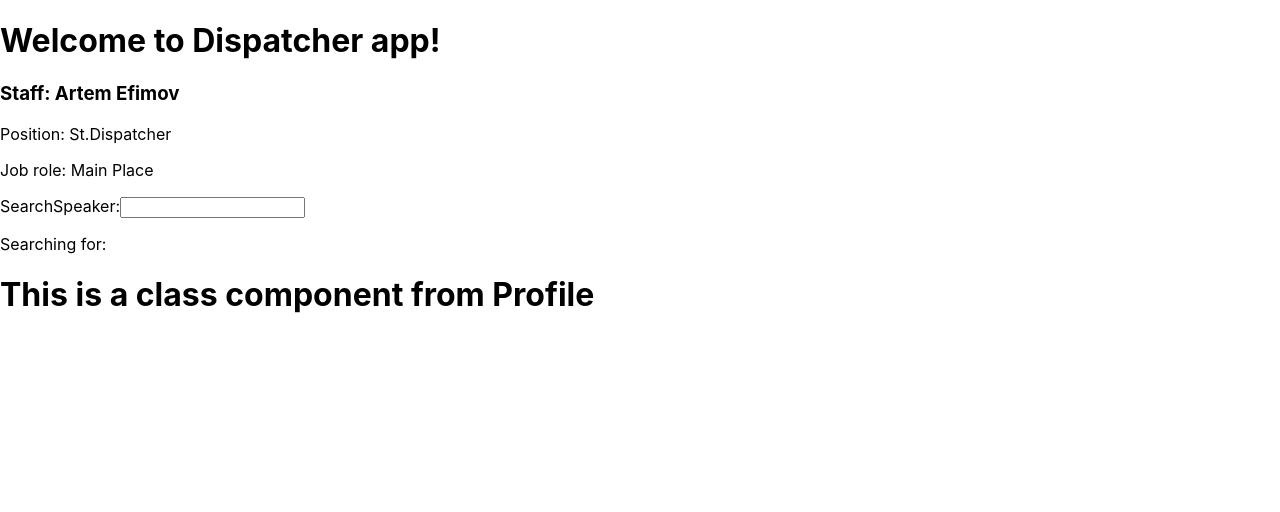
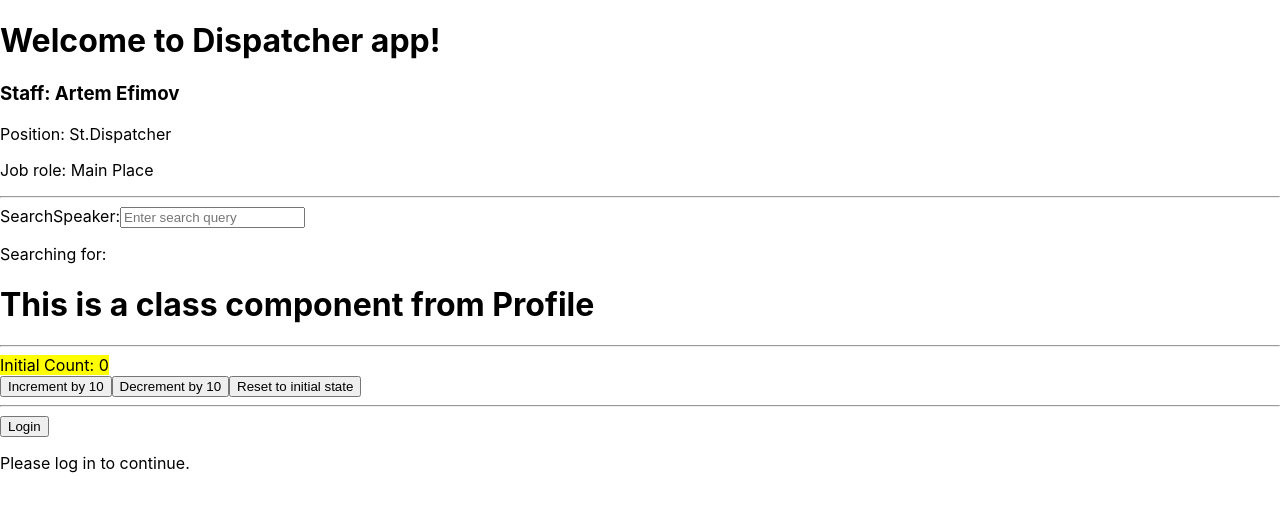
Before and after one commit to MyodsOnline/Flask_React, a React (Create React App) app in the folder frontend/: page / in a window 1280 px wide. Shown: the top 512 px of the page. Built offline with nearby package versions, Linux system fonts and the light colour scheme.

Commit message:
chapter three: 52 (75/408)

```diff
--- a/frontend/src/App.js
+++ b/frontend/src/App.js
@@ -2,6 +2,9 @@ import './App.css';
 import React from 'react';
 import Profile from './Profile';
 import SearchSpeaker from './SearchSpeaker/SearchSpeaker';
+import BrakeLine from './Utils/utils';
+import Counter from './Utils/Counter';
+import Dashboard from './LoginLogout/LoginLogout';
 
 
 const SpreakerProfile = (props) => {
@@ -24,8 +27,13 @@ function App() {
           jobTitle='St.Dispatcher'
           role='Main Place'
         />
+        <BrakeLine />
       <SearchSpeaker />
       <Profile />
+        <BrakeLine />
+      <Counter />
+        <BrakeLine />
+      <Dashboard />
     </div>
   );
 }
--- /dev/null
+++ b/frontend/src/LoginLogout/LoginLogout.jsx
@@ -0,0 +1,23 @@
+import React, {useState} from 'react'
+
+const Dashboard = () => {
+    const [isLoggedIn, setIsLoggedIn] = useState(false)
+
+    const handleLogin = () => {setIsLoggedIn(true)};
+    const handleLogout = () => {setIsLoggedIn(false)};
+
+    return (
+        <div>
+            {isLoggedIn ? (
+                <button onClick={handleLogout}>Logout</button>
+            ) : (
+                <button onClick={handleLogin}>Login</button>)
+            }
+
+            {isLoggedIn && <p>Hey friend, welcome!</p>}
+            {!isLoggedIn && <p>Please log in to continue.</p>}
+        </div>
+    );
+};
+
+export default Dashboard;
--- a/frontend/src/SearchSpeaker/SearchSpeaker.js
+++ b/frontend/src/SearchSpeaker/SearchSpeaker.js
@@ -5,7 +5,7 @@ const SearchSpeaker = () => {
     return(
         <div>
             <label htmlFor="search">SearchSpeaker:</label>
-            <input id="search" type="text" onChange={
+            <input id="search" type="text" placeholder="Enter search query" onChange={
                 e => setSearchText(e.target.value)
             } />
             <p>Searching for: <b>{searchText}</b></p>
--- /dev/null
+++ b/frontend/src/Utils/Counter.jsx
@@ -0,0 +1,27 @@
+import React, {useState} from 'react'
+
+const Counter = () => {
+    const [count, setCount] = useState(0);
+    const handleIncrementByTen = () => {
+        setCount(count + 10);
+    };
+    const handleDecrementByTen = () => {
+        setCount(count - 10);
+    };
+    const resetCountHandler = () => {
+        setCount(0);
+    };
+
+    return(
+        <div>
+            <mark>Initial Count: {count}</mark>
+            <div>
+                <button type='button' onClick={handleIncrementByTen}>Increment by 10</button>
+                <button type='button' onClick={handleDecrementByTen}>Decrement by 10</button>
+                <button type='button' onClick={resetCountHandler}>Reset to initial state</button>
+            </div>
+        </div>
+    );
+};
+
+export default Counter;
--- /dev/null
+++ b/frontend/src/Utils/utils.js
@@ -0,0 +1,7 @@
+import React from 'react'
+
+const BrakeLine = () => {
+    return <hr />;
+};
+
+export default BrakeLine;
```
